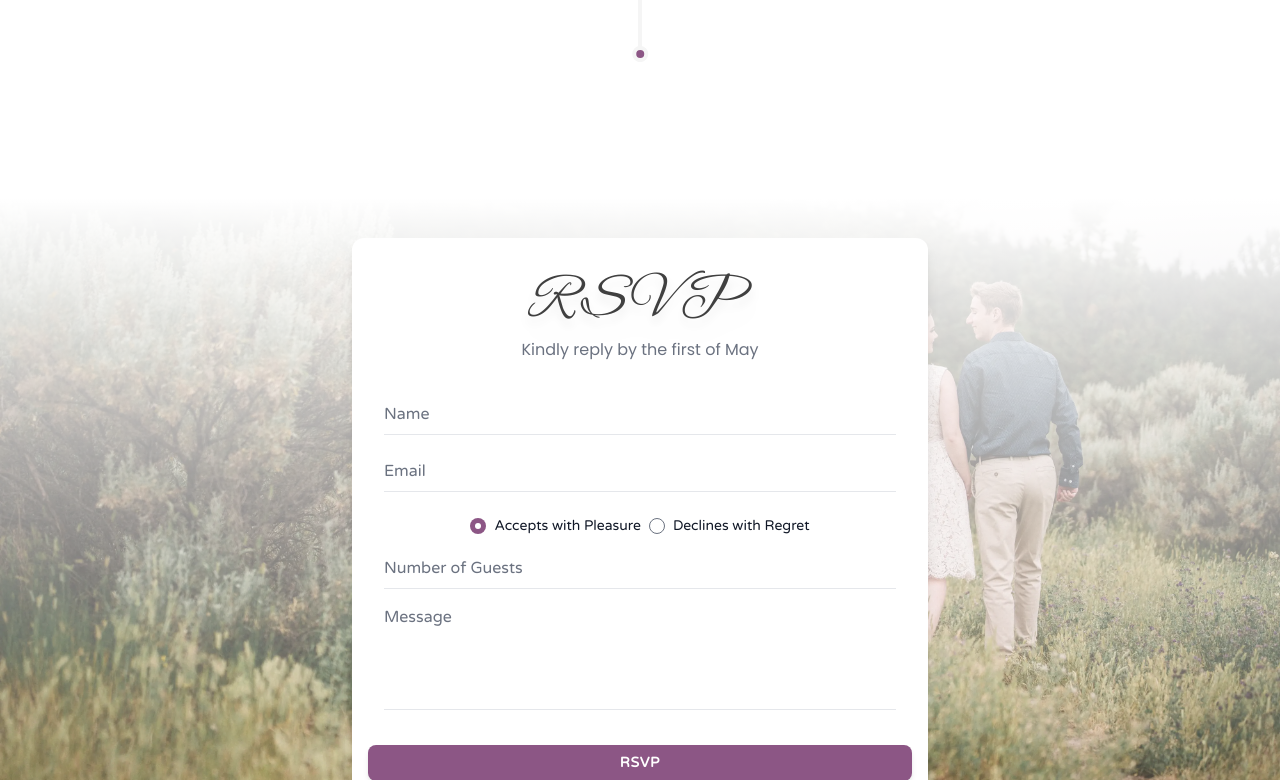
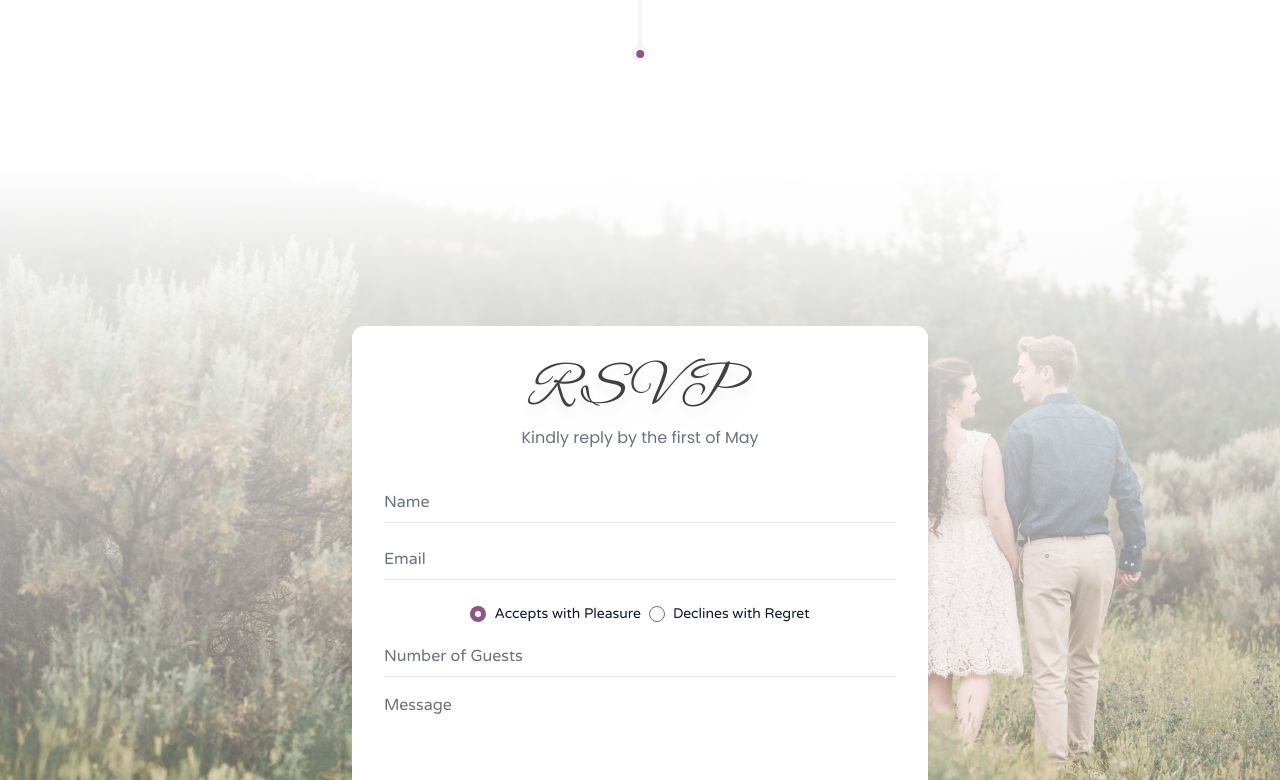
Before and after one commit to kerfootj/wedding, a Next.js app: page / in a window 1280 px wide. Shown: the part 3900-4680 px from the top of the page. Built offline with nearby package versions, Linux system fonts and the light colour scheme; no server answers; a web font is replaced by a local one; what tailwindcss-animation-delay would draw is missing.

Commit message:
improve rsvp background image responsiveness

```diff
--- a/app/components/RSVP.tsx
+++ b/app/components/RSVP.tsx
@@ -15,18 +15,13 @@ export type RSVPResponse = {
 
 export function RSVP() {
     return (
-        <section id="rsvp" className="relative h-screen w-screen overflow-x-hidden">
-            <Image
-                src="/images/leia-joel-walking-away.webp"
-                alt="Leia and Joel smiling, walking away hand in hand down a path surrounded by sagebrush."
-                className="absolute h-screen w-screen scale-125 transform object-cover before:absolute before:left-0 before:top-0 before:inline-block before:h-screen before:w-screen before:bg-gradient-to-b before:from-white before:content-[''] md:scale-125 lg:scale-100"
-                draggable={false}
-                width={4000}
-                height={2667}
-            />
-            <div className="absolute left-0 top-0 h-screen w-screen bg-gradient-to-b from-white via-white via-10%" />
+        <section
+            id="rsvp"
+            className="relative w-screen overflow-x-hidden bg-[url(/images/leia-joel-walking-away.webp)] bg-cover bg-center bg-no-repeat"
+        >
+            <div className="absolute h-full w-full bg-gradient-to-b from-white via-white via-5%" />
 
-            <div className="flex h-full w-full items-center justify-center px-0 text-neutral-700 sm:px-4">
+            <div className="flex h-full w-full items-center justify-center px-0 text-neutral-700 sm:my-52 sm:px-4">
                 <RSVPForm />
             </div>
         </section>
```
